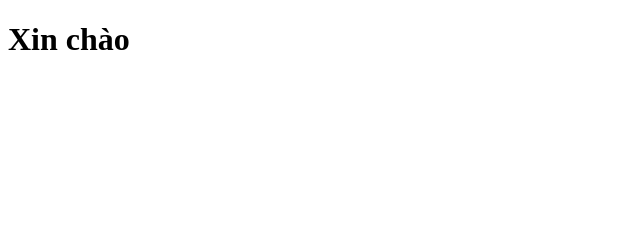
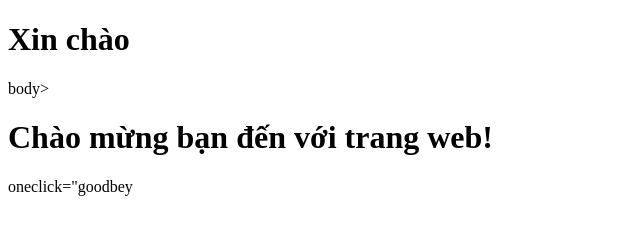
Before and after one commit to Ducbaoread258484/New, a plain HTML site: page index.html in a window 1280 px wide. Shown: the whole page, without its empty margins (0-640 px from the left). Drawn offline with Linux system fonts and the light colour scheme.

Commit message:
Update index.html

```diff
--- a/index.html
+++ b/index.html
@@ -8,3 +8,10 @@
   <h1>Xin chào</h1>
 </body>
 </html>
+body>
+    <h1>Chào mừng bạn đến với trang web!</h1>
+<buron>
+  oneclick="goodbey
+</buron>
+</body>
+</html>
```
